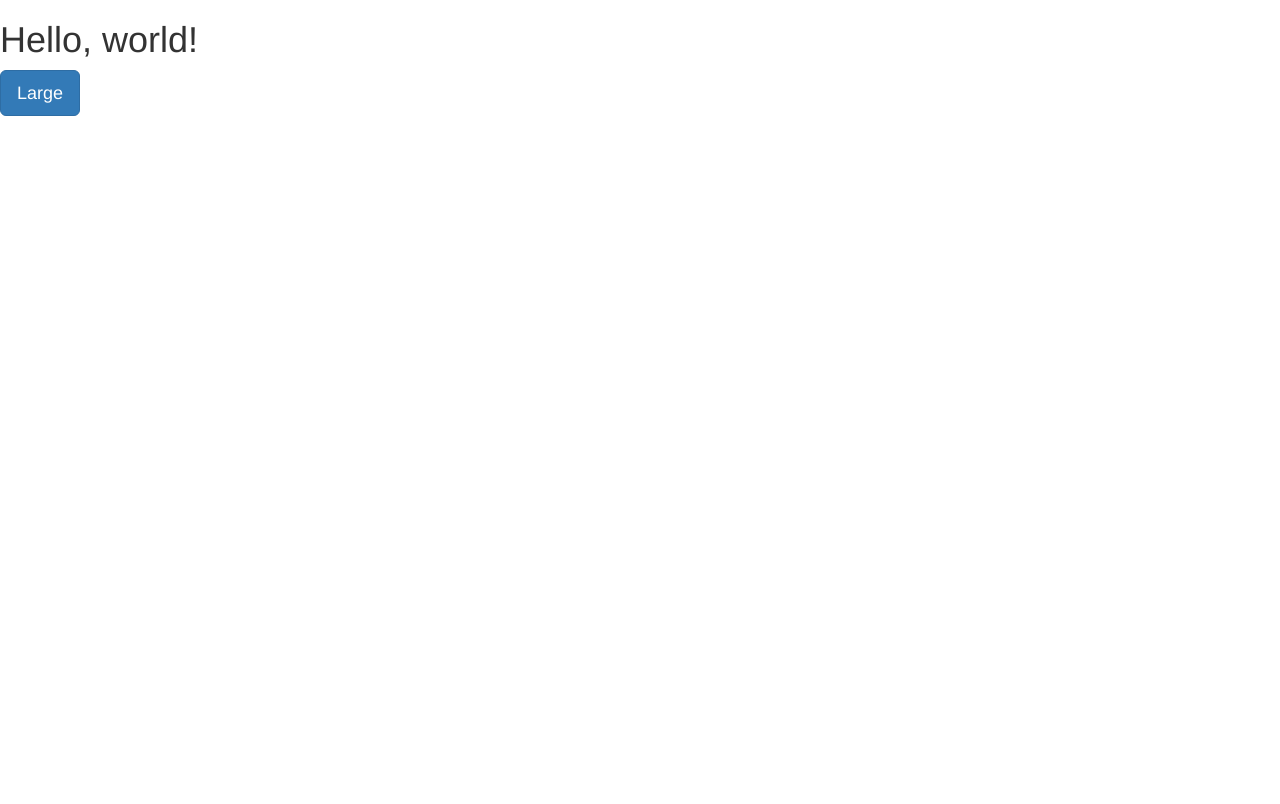
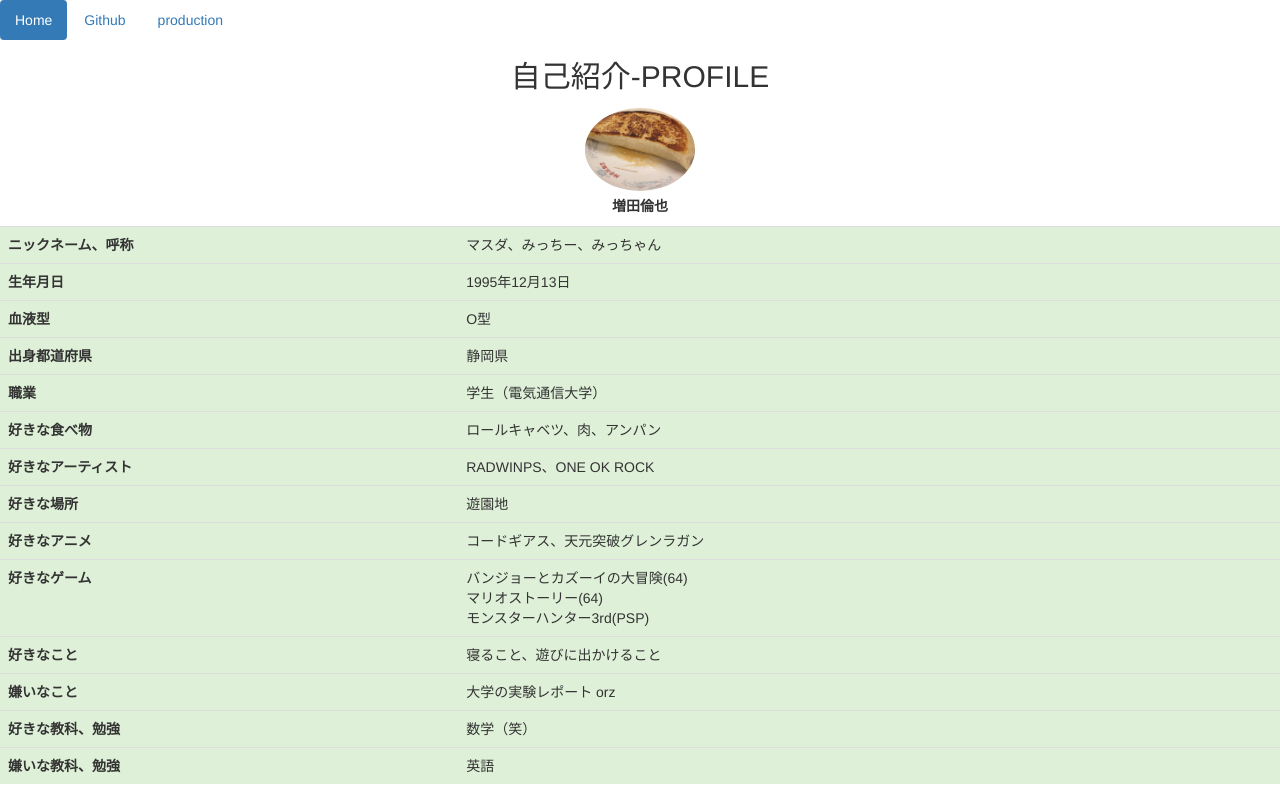
Before and after one commit to michiya0009/michiya0009.github.io, a plain HTML site: page index.html in a window 1280 px wide. Drawn offline with nearby package versions, Linux system fonts and the light colour scheme.

Commit message:
first commit

```diff
--- /dev/null
+++ b/index.css
@@ -0,0 +1,20 @@
+nav {
+    background-color:white;
+    display: inline-block;
+}
+
+body{
+   font-family: YuGothic, "游ゴシック", "メイリオ", Meiryo, "ヒラギノ角ゴ　pro W3", "hiragino Kaku Gothic Pro", sans-serif;
+    background-color: #ddd;
+    font-size: 14px;
+}
+
+#content{
+    text-align:center;
+}
+
+#content img{
+    max-width: 120px;
+    border: 5px solid #fff;
+    border-radius: 100%;
+}
--- a/index.html
+++ b/index.html
@@ -4,14 +4,91 @@
     <meta charset="utf-8">
     <meta http-equiv="X-UA-Compatible" content="IE=edge">
     <meta name="viewport" content="width=device-width, initial-scale=1">
-    <title>Bootstrap 101 Template</title>
+    <title>増田倫也web</title>
+     <link rel="stylesheet" href="index.css" />
     <link href="https://maxcdn.bootstrapcdn.com/bootstrap/3.3.5/css/bootstrap.min.css" rel="stylesheet">
   </head>
+
+  <header>
+    <ul class="nav nav-pills">
+  <li role="presentation" class="active"><a href="index.html">Home</a></li>
+  <li role="presentation"><a href="https://github.com/michiya0009/michiya0009.github.io">Github</a></li>
+  <li role="presentation"><a href="#">production</a></li>
+</ul>
+  </header>
+
   <body>
-    <h1>Hello, world!</h1>
 
-    <button type="button" class="btn btn-primary btn-lg">Large</button>
+<div id="content">
+    <h2>自己紹介-PROFILE</h2>
+    <img src="profile.jpg" alt-"" />
+    <p><b>増田倫也</b></p>
+</div>
+
+<table class="table">
+    <tbody>
+        <tr class="success">
+            <th>ニックネーム、呼称</th>
+            <td>マスダ、みっちー、みっちゃん</td>
+        </tr>
+        <tr class="success">
+            <th>生年月日</th>
+            <td>1995年12月13日</td>
+        </tr>
+        <tr class="success">
+            <th>血液型</th>
+            <td>O型</td>
+        </tr>
+        <tr class="success">
+            <th>出身都道府県</th>
+            <td>静岡県</td>
+        </tr>
+        <tr class="success">
+            <th>職業</th>
+            <td>学生（電気通信大学）</td>
+        </tr>
+        <tr class="success">
+            <th>好きな食べ物</th>
+            <td>ロールキャベツ、肉、アンパン</td>
+        </tr>
+        <tr class="success">
+            <th>好きなアーティスト</th>
+            <td>RADWINPS、ONE OK ROCK</td>
+        </tr>
+        <tr class="success">
+            <th>好きな場所</th>
+            <td>遊園地</td>
+        </tr>
+        <tr class="success">
+            <th>好きなアニメ</th>
+            <td>コードギアス、天元突破グレンラガン</td>
+        </tr>
+        <tr class="success">
+            <th>好きなゲーム</th>
+            <td>バンジョーとカズーイの大冒険(64) <br>
+                マリオストーリー(64) <br>
+                モンスターハンター3rd(PSP)</td>
+        </tr>
+        <tr class="success">
+            <th>好きなこと</th>
+            <td>寝ること、遊びに出かけること</td>
+        </tr>
+        <tr class="success">
+            <th>嫌いなこと</th>
+            <td>大学の実験レポート orz</td>
+        </tr>
+        <tr class="success">
+            <th>好きな教科、勉強</th>
+            <td>数学（笑）</td>
+        </tr>
+        <tr class="success">
+            <th>嫌いな教科、勉強</th>
+            <td>英語</td>
+        </tr>
+    </tbody>
+</table>
 
     <script src="https://maxcdn.bootstrapcdn.com/bootstrap/3.3.5/js/bootstrap.min.js"></script>
+    </class>
   </body>
 </html>
```
Also changed, not shown: backgroundImage.jpg (added), production.html (added), profile.jpg (added).
